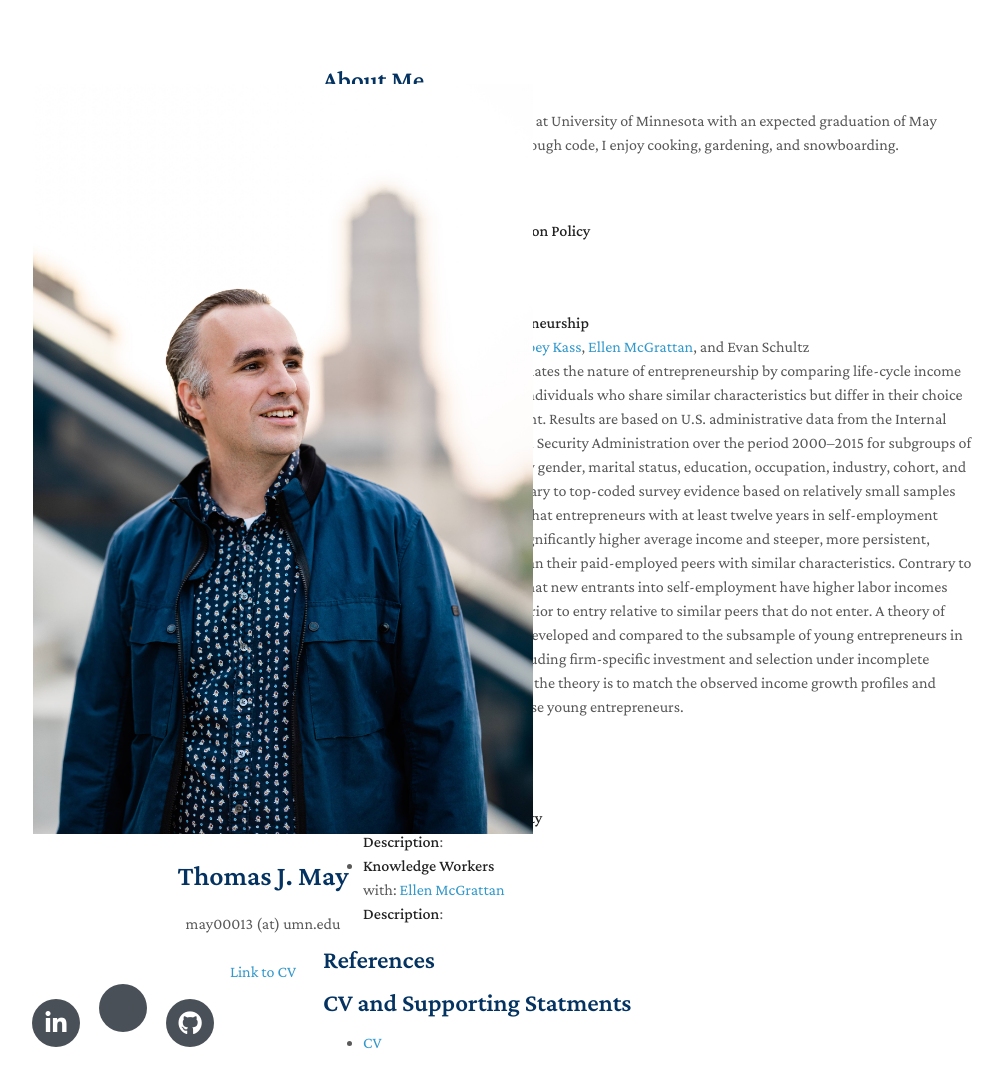
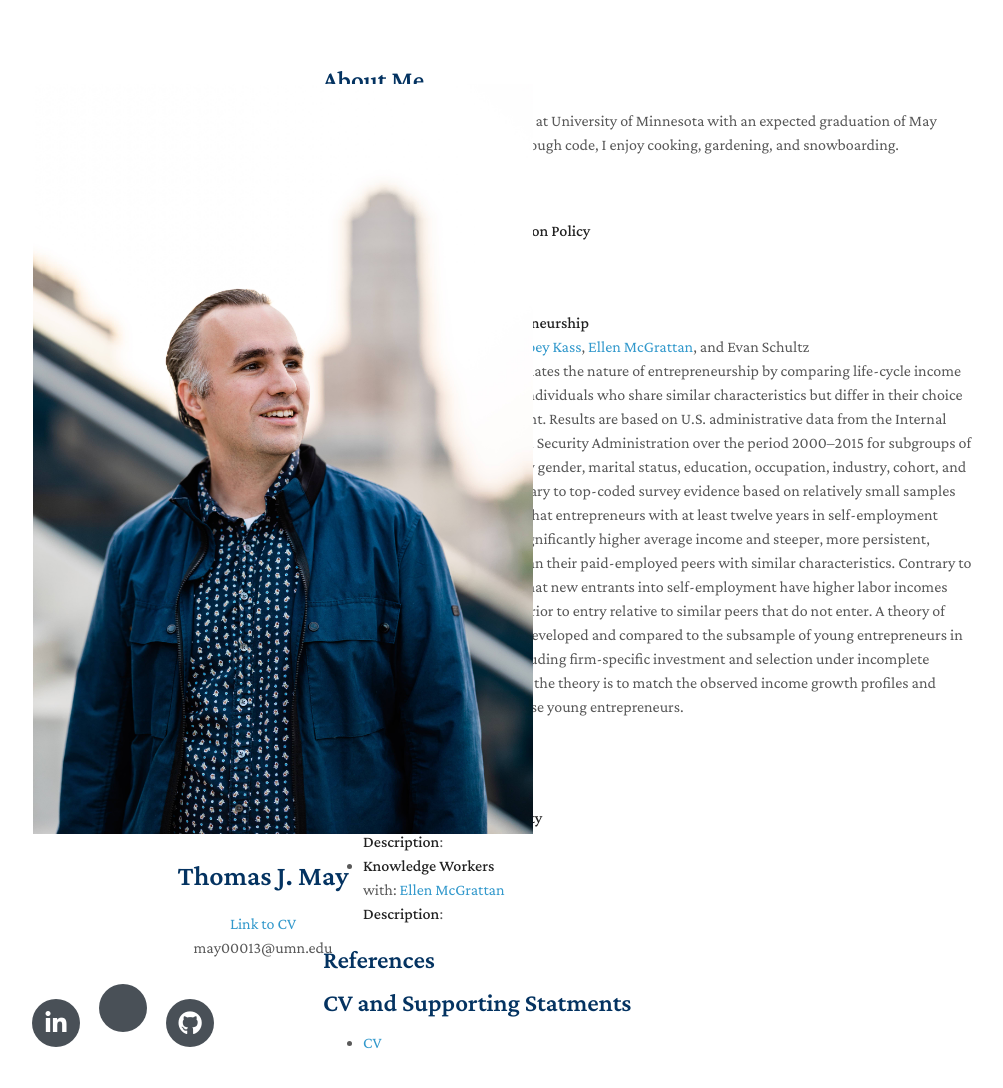
Before and after one commit to MayEcon/mayecon.github.io, a Jekyll site: the page built from index.md, in a window 1280 px wide and 1149 px high. Shown: the top 1088 px of the window, without its empty margins (147-1150 px from the left). Built offline with Jekyll 4.4.1, drawn with Linux system fonts in a browser that asks for light colours; nearby versions of some CDN libraries; a style sheet for code colours, icons or effects is not loaded; our own code applies the rules of GitHub Pages for plain Markdown files.

```diff
--- a/_config.yml
+++ b/_config.yml
@@ -1,8 +1,7 @@
 # Basic Information
 title: Thomas J. May
-position: may00013 (at) umn.edu
-email: <a href="mayecon.github.io/assets/Thomas_J_May_CV.pdf">Link to CV</a>
-# affiliation:
+affiliation: <a href="mayecon.github.io/assets/Thomas_J_May_CV.pdf">Link to CV</a>
+email: may00013@umn.edu
 
 # Search Engine Optimization (SEO)
 # The following information is used to improve the website traffic from search engines, e.g., Google.
```
